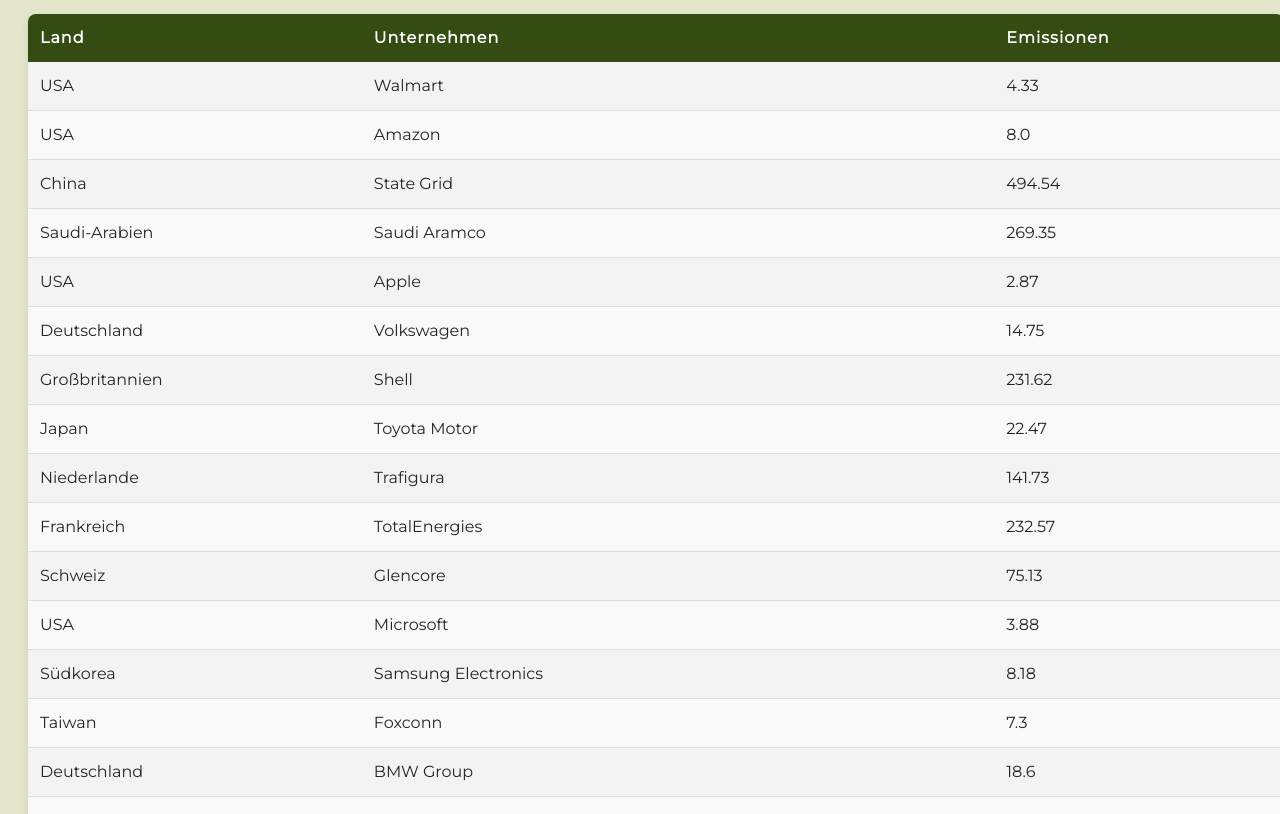
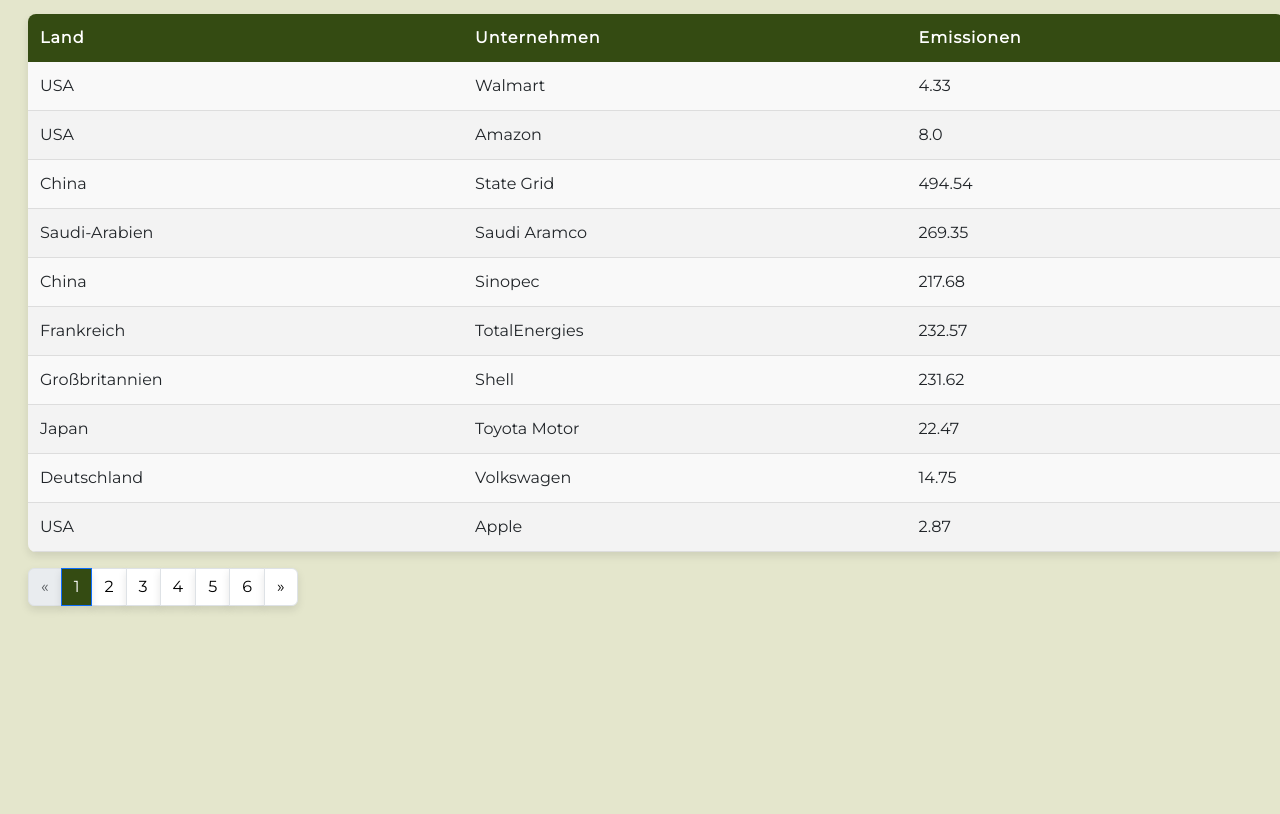
Before and after one commit to HilbertAnka/CO-Tracker-Website-, a plain HTML site: page index.html in a window 1280 px wide. Shown: the part 1056-1870 px from the top of the page. After the commit the page ends 1678 px from the top, so only its background shows below. Drawn offline with nearby package versions, Linux system fonts and the light colour scheme.

Commit message:
Dynamische Tabelle mit JSON-Daten und Pagination erstellt (10 Einträge pro Seite, Navigation mit Prev/Next oder Seitenzahlen)

```diff
--- a/Tabelle.json
+++ b/Tabelle.json
@@ -1,62 +1,62 @@
 [
-  {"land": "USA", "unternehmen": "Walmart", "emissionen": "4.33"},
-  {"land": "USA", "unternehmen": "Amazon", "emissionen": "8.0"},
-  {"land": "China", "unternehmen": "State Grid", "emissionen": "494.54"},
-  {"land": "Saudi-Arabien", "unternehmen": "Saudi Aramco", "emissionen": "269.35"},
-  {"land": "USA", "unternehmen": "Apple", "emissionen": "2.87"},
-  {"land": "Deutschland", "unternehmen": "Volkswagen", "emissionen": "14.75"},
-  {"land": "Großbritannien", "unternehmen": "Shell", "emissionen": "231.62"},
-  {"land": "Japan", "unternehmen": "Toyota Motor", "emissionen": "22.47"},
-  {"land": "Niederlande", "unternehmen": "Trafigura", "emissionen": "141.73"},
-  {"land": "Frankreich", "unternehmen": "TotalEnergies", "emissionen": "232.57"},
-  {"land": "Schweiz", "unternehmen": "Glencore", "emissionen": "75.13"},
-  {"land": "USA", "unternehmen": "Microsoft", "emissionen": "3.88"},
-  {"land": "Südkorea", "unternehmen": "Samsung Electronics", "emissionen": "8.18"},
-  {"land": "Taiwan", "unternehmen": "Foxconn", "emissionen": "7.3"},
-  {"land": "Deutschland", "unternehmen": "BMW Group", "emissionen": "18.6"},
-  {"land": "Südkorea", "unternehmen": "Hyundai Motor", "emissionen": "20.84"},
-  {"land": "Deutschland", "unternehmen": "Uniper", "emissionen": "88.31"},
-  {"land": "Schweiz", "unternehmen": "Nestlé", "emissionen": "6.87"},
-  {"land": "Frankreich", "unternehmen": "Hermès", "emissionen": "3.35"},
-  {"land": "USA", "unternehmen": "IBM", "emissionen": "2.76"},
-  {"land": "Norwegen", "unternehmen": "Equinor", "emissionen": "101.43"},
-  {"land": "USA", "unternehmen": "Coca-Cola", "emissionen": "9.53"},
-  {"land": "Südafrika", "unternehmen": "Sasol", "emissionen": "224.15"},
-  {"land": "Russland", "unternehmen": "Gazprom", "emissionen": "269.59"},
-  {"land": "Thailand", "unternehmen": "PTT PCL", "emissionen": "147.25"},
-  {"land": "Indien", "unternehmen": "Oil and Natural Gas Corporation", "emissionen": "251.8"},
-  {"land": "Malaysia", "unternehmen": "Petronas", "emissionen": "226.3"},
-  {"land": "Indonesien", "unternehmen": "Pertamina", "emissionen": "203.42"},
-  {"land": "Brasilien", "unternehmen": "Petrobas", "emissionen": "199.84"},
-  {"land": "Brasilien", "unternehmen": "Vale", "emissionen": "82.16"},
-  {"land": "Kolumbien", "unternehmen": "Ecopetrol", "emissionen": "133.12"},
-  {"land": "Chile", "unternehmen": "LATAM Airlines", "emissionen": "7.22"},
-  {"land": "Australien", "unternehmen": "BHP Group", "emissionen": "67.41"},
-  {"land": "Australien", "unternehmen": "Woolworth", "emissionen": "5.24"},
-  {"land": "Australien", "unternehmen": "Telstra", "emissionen": "1.11"},
-  {"land": "Deutschland", "unternehmen": "Bosch", "emissionen": "4.5"},
-  {"land": "Frankreich", "unternehmen": "Michelin", "emissionen": "2.94"},
-  {"land": "China", "unternehmen": "CATL", "emissionen": "9.1"},
-  {"land": "Deutschland", "unternehmen": "BASF", "emissionen": "10.31"},
-  {"land": "China", "unternehmen": "Sinopec", "emissionen": "217.68"},
-  {"land": "Großbritannien", "unternehmen": "EasyJet", "emissionen": "10.99"},
-  {"land": "China", "unternehmen": "China Baowu Steel Group", "emissionen": "184.22"},
-  {"land": "Indien", "unternehmen": "Tata Steel", "emissionen": "138.16"},
-  {"land": "Deutschland", "unternehmen": "Thyssenkrupp", "emissionen": "123.67"},
-  {"land": "Japan", "unternehmen": "Honda", "emissionen": "23.84"},
-  {"land": "Saudi-Arabien", "unternehmen": "Saudi Telcom", "emissionen": "1.36"},
-  {"land": "Südafrika", "unternehmen": "Eskom", "emissionen": "132.24"},
-  {"land": "Taiwan", "unternehmen": "Taiwan Semiconductor", "emissionen": "6.95"},
-  {"land": "Taiwan", "unternehmen": "Formosa Petrochemical", "emissionen": "243.52"},
-  {"land": "Niederlande", "unternehmen": "ASML Holding", "emissionen": "3.7"},
-  {"land": "Irland", "unternehmen": "Medtronic", "emissionen": "1.03"},
-  {"land": "Irland", "unternehmen": "Shire", "emissionen": "0.92"},
-  {"land": "Norwegen", "unternehmen": "Telenor", "emissionen": "1.15"},
-  {"land": "Norwegen", "unternehmen": "Norsk Hydro", "emissionen": "57.68"},
-  {"land": "Norwegen", "unternehmen": "Yara International", "emissionen": "10.91"},
-  {"land": "Finnland", "unternehmen": "Nokia", "emissionen": "0.91"},
-  {"land": "Finnland", "unternehmen": "Sampo", "emissionen": "3.63"},
-  {"land": "Lichtenstein", "unternehmen": "Hilti", "emissionen": "1.44"},
-  {"land": "Ägypten", "unternehmen": "Orascom Telecom", "emissionen": "0.69"},
-  {"land": "Ägypten", "unternehmen": "Telecom Egypt", "emissionen": "1.04"}
+  {"land":"USA", "unternehmen":"Walmart", "emissionen":"4.33"},
+  {"land":"USA", "unternehmen":"Amazon", "emissionen":"8.0"},
+  {"land":"China", "unternehmen":"State Grid", "emissionen":"494.54"},
+  {"land":"Saudi-Arabien", "unternehmen":"Saudi Aramco", "emissionen":"269.35"},
+  {"land":"China", "unternehmen":"Sinopec", "emissionen":"217.68"},
+  {"land":"Frankreich", "unternehmen":"TotalEnergies", "emissionen":"232.57"},
+  {"land":"Großbritannien", "unternehmen":"Shell", "emissionen":"231.62"},
+  {"land":"Japan", "unternehmen":"Toyota Motor", "emissionen":"22.47"},
+  {"land":"Deutschland", "unternehmen":"Volkswagen", "emissionen":"14.75"},
+  {"land":"USA", "unternehmen":"Apple", "emissionen":"2.87"},
+  {"land":"USA", "unternehmen":"Microsoft", "emissionen":"3.88"},
+  {"land":"USA", "unternehmen":"Coca-Cola", "emissionen":"9.53"},
+  {"land":"Südkorea", "unternehmen":"Samsung Electronics", "emissionen":"8.18"},
+  {"land":"China", "unternehmen":"China Baowu Steel Group", "emissionen":"184.22"},
+  {"land":"Indien", "unternehmen":"Oil and Natural Gas Corporation", "emissionen":"251.8"},
+  {"land":"Russland", "unternehmen":"Gazprom", "emissionen":"269.59"},
+  {"land":"Brasilien", "unternehmen":"Petrobas", "emissionen":"199.84"},
+  {"land":"Indonesien", "unternehmen":"Pertamina", "emissionen":"203.42"},
+  {"land":"Malaysia", "unternehmen":"Petronas", "emissionen":"226.3"},
+  {"land":"Thailand", "unternehmen":"PTT PCL", "emissionen":"147.25"},
+  {"land":"Niederlande", "unternehmen":"Trafigura", "emissionen":"141.73"},
+  {"land":"Norwegen", "unternehmen":"Equinor", "emissionen":"101.43"},
+  {"land":"Deutschland", "unternehmen":"Uniper", "emissionen":"88.31"},
+  {"land":"Brasilien", "unternehmen":"Vale", "emissionen":"82.16"},
+  {"land":"Schweiz", "unternehmen":"Glencore", "emissionen":"75.13"},
+  {"land":"Australien", "unternehmen":"BHP Group", "emissionen":"67.41"},
+  {"land":"Norwegen", "unternehmen":"Norsk Hydro", "emissionen":"57.68"},
+  {"land":"Deutschland", "unternehmen":"Thyssenkrupp", "emissionen":"123.67"},
+  {"land":"Kolumbien", "unternehmen":"Ecopetrol", "emissionen":"133.12"},
+  {"land":"Südafrika", "unternehmen":"Sasol", "emissionen":"224.15"},
+  {"land":"Taiwan", "unternehmen":"Formosa Petrochemical", "emissionen":"243.52"},
+  {"land":"Südafrika", "unternehmen":"Eskom", "emissionen":"132.24"},
+  {"land":"Indien", "unternehmen":"Tata Steel", "emissionen":"138.16"},
+  {"land":"Deutschland", "unternehmen":"BASF", "emissionen":"10.31"},
+  {"land":"Großbritannien", "unternehmen":"EasyJet", "emissionen":"10.99"},
+  {"land":"Deutschland", "unternehmen":"BMW Group", "emissionen":"18.6"},
+  {"land":"Südkorea", "unternehmen":"Hyundai Motor", "emissionen":"20.84"},
+  {"land":"Japan", "unternehmen":"Honda", "emissionen":"23.84"},
+  {"land":"China", "unternehmen":"CATL", "emissionen":"9.1"},
+  {"land":"Taiwan", "unternehmen":"Foxconn", "emissionen":"7.3"},
+  {"land":"Schweiz", "unternehmen":"Nestlé", "emissionen":"6.87"},
+  {"land":"Australien", "unternehmen":"Woolworth", "emissionen":"5.24"},
+  {"land":"Deutschland", "unternehmen":"Bosch", "emissionen":"4.5"},
+  {"land":"USA", "unternehmen":"IBM", "emissionen":"2.76"},
+  {"land":"Frankreich", "unternehmen":"Michelin", "emissionen":"2.94"},
+  {"land":"Frankreich", "unternehmen":"Hermès", "emissionen":"3.35"},
+  {"land":"Niederlande", "unternehmen":"ASML Holding", "emissionen":"3.7"},
+  {"land":"Finnland", "unternehmen":"Sampo", "emissionen":"3.63"},
+  {"land":"Taiwan", "unternehmen":"Taiwan Semiconductor", "emissionen":"6.95"},
+  {"land":"Chile", "unternehmen":"LATAM Airlines", "emissionen":"7.22"},
+  {"land":"Australien", "unternehmen":"Telstra", "emissionen":"1.11"},
+  {"land":"Norwegen", "unternehmen":"Telenor", "emissionen":"1.15"},
+  {"land":"Saudi-Arabien", "unternehmen":"Saudi Telcom", "emissionen":"1.36"},
+  {"land":"Lichtenstein", "unternehmen":"Hilti", "emissionen":"1.44"},
+  {"land":"Irland", "unternehmen":"Telecom Egypt", "emissionen":"1.04"},
+  {"land":"Irland", "unternehmen":"Medtronic", "emissionen":"1.03"},
+  {"land":"Finnland", "unternehmen":"Nokia", "emissionen":"0.91"},
+  {"land":"Irland", "unternehmen":"Shire", "emissionen":"0.92"},
+  {"land":"Ägypten", "unternehmen":"Orascom Telecom", "emissionen":"0.69"},
+  {"land":"Saudi-Arabien", "unternehmen":"Saudi Electricity", "emissionen":"20.3"}
 ]
--- a/Untitled.js
+++ /dev/null
@@ -1,46 +0,0 @@
-// Tabelle erstellen
-function generateTable(data) {
-  if (!data || data.length === 0) return "No data available.";
-  // Create the table element
-  const table = document.createElement("table");
-
-  // Kopfzeile erstellen
-  const headerRow = document.createElement("tr");
-  const keys = Object.keys(data[0]); // Schlüssel aus dem ersten Datenobjekt
-  keys.forEach((key) => {
-    const th = document.createElement("th");
-    th.textContent = key.charAt(0).toUpperCase() + key.slice(1); // Wort beginnt mit Großbuchstaben
-    headerRow.appendChild(th);
-  });
-  table.appendChild(headerRow);
-
-  // für jedes Objekt eine neue Tabellenzeile
-  data.forEach((item) => {
-    const row = document.createElement("tr");
-    keys.forEach((key) => {
-      const td = document.createElement("td");
-      td.textContent = item[key] || ""; // Falls leeres Feld -> leerer String
-      row.appendChild(td);
-    });
-    table.appendChild(row);
-  });
-  return table;
-}
-
-// JSON-Datei wird geladen
-fetch("./tabelle.json")
-  .then((response) => {
-    if (!response.ok) {
-      throw new Error("Fehler beim Laden der JSON-Datei.");
-    }
-    return response.json();
-  })
-  .then((jsonData) => {
-    const container = document.getElementById("table-container");
-    const table = generateTable(jsonData); // Tabelle wird aus jsonData erstellt
-    if (table) container.appendChild(table);
-  })
-
-  .catch((error) => {
-    console.error("Fehler:", error);
-  });
--- a/index.html
+++ b/index.html
@@ -1,6 +1,5 @@
 <!DOCTYPE html>
 <html lang="de">
-  <script src="https://ajax.googleapis.com/ajax/libs/jquery/3.7.1/jquery.min.js"></script>
   <head>
     <meta charset="utf-8" />
     <meta name="viewport" content="width=device-width, initial-scale=1" />
@@ -41,7 +40,7 @@
         <div class="collapse navbar-collapse" id="navbarNav">
           <ul class="navbar-nav ms-auto me-5">
             <li class="nav-item active">
-              <a href="#" class="nav-link"> Startseite </a>
+              <a href="#" class="nav-link" aria-current="page"> Startseite </a>
             </li>
 
             <li class="nav-item">
@@ -79,7 +78,7 @@
     <!-- Hero-Image mit H1 und H2 -->
     <div class="container">
       <figure class="eyecatcher">
-    <img src="Bilder/Regenwald.png" alt="Regenwald" />
+        <img src="Bilder/Regenwald.png" alt="Luftaufnahme eines Regenwalds" />
         <figcaption>
           <h1>Transparenz für eine grünere Zukunft!</h1>
           <h2>
@@ -93,7 +92,21 @@
     <!-- CO₂-Tabelle -->
 
     <div class="container">
-      <div id="table-container"></div>
+      <table>
+        <thead>
+          <tr>
+            <th>Land</th>
+            <th>Unternehmen</th>
+            <th>Emissionen</th>
+          </tr>
+        </thead>
+        <tbody id="data-body"></tbody>
+      </table>
+
+      <nav aria-label="Table-navigation">
+        <ul class="pagination">
+        </ul>
+      </nav>
     </div>
 
     <script
@@ -101,6 +114,7 @@
       integrity="sha384-ndDqU0Gzau9qJ1lfW4pNLlhNTkCfHzAVBReH9diLvGRem5+R9g2FzA8ZGN954O5Q"
       crossorigin="anonymous"
     ></script>
+
+    <script src="script.js"></script>
   </body>
-  <script src="Untitled.js"></script>
 </html>
--- /dev/null
+++ b/script.js
@@ -0,0 +1,120 @@
+//Tabelle + Pagination-Buttons
+
+const pageSize = 10;
+let curPage = 1;
+let data = [];
+let totalPages;
+
+const dataBody = document.getElementById("data-body");
+
+// JSON-Daten laden und initialisieren
+fetch("./tabelle.json")
+  .then((response) => {
+    if (!response.ok) {
+      throw new Error("Fehler beim Laden der JSON-Datei.");
+    }
+    return response.json();
+  })
+  .then((jsonData) => {
+    data = jsonData;
+    totalPages = Math.ceil(data.length / pageSize);
+    renderTable();
+    renderPagination();
+  })
+
+  .catch((error) => {
+    console.error("Fehler:", error);
+  });
+
+// Tabellen-Rendering
+function createRow(row) {
+  return `
+    <tr>
+      <td>${row.land}</td>
+      <td>${row.unternehmen}</td>
+      <td>${row.emissionen}</td>
+    </tr>
+  `;
+}
+
+function renderTable() {
+  const start = (curPage - 1) * pageSize;
+  const end = start + pageSize;
+  const paginatedData = data.slice(start, end);
+
+  dataBody.innerHTML = paginatedData.map(createRow).join('');
+}
+
+
+// Pagination (Buttons + Seitenzahlen dynamisch erstellen)
+
+function renderPagination() {
+  const pagination = document.querySelector(".pagination");
+  pagination.innerHTML = ""; // Alles löschen
+
+  // === Previous Button ===
+  const prevLi = document.createElement("li");
+  prevLi.classList.add("page-item");
+  if (curPage === 1) prevLi.classList.add("disabled");
+
+  const prevA = document.createElement("a");
+  prevA.classList.add("page-link");
+  prevA.href = "#";
+  prevA.setAttribute("aria-label", "Previous");
+  prevA.innerHTML = `<span aria-hidden="true">&laquo;</span>`;
+  prevA.addEventListener("click", (e) => {
+    e.preventDefault();
+    if (curPage > 1) {
+      curPage--;
+      renderTable();
+      renderPagination();
+    }
+  });
+
+  prevLi.appendChild(prevA);
+  pagination.appendChild(prevLi);
+
+  // === Seitenzahlen ===
+  for (let i = 1; i <= totalPages; i++) {
+    const li = document.createElement("li");
+    li.classList.add("page-item");
+    if (i === curPage) li.classList.add("active");
+
+    const a = document.createElement("a");
+    a.classList.add("page-link");
+    a.href = "#";
+    a.textContent = i;
+
+    a.addEventListener("click", (e) => {
+      e.preventDefault();
+      curPage = i;
+      renderTable();
+      renderPagination();
+    });
+
+    li.appendChild(a);
+    pagination.appendChild(li);
+  }
+
+  // === Next Button ===
+  const nextLi = document.createElement("li");
+  nextLi.classList.add("page-item");
+  if (curPage === totalPages) nextLi.classList.add("disabled");
+
+  const nextA = document.createElement("a");
+  nextA.classList.add("page-link");
+  nextA.href = "#";
+  nextA.setAttribute("aria-label", "Next");
+  nextA.innerHTML = `<span aria-hidden="true">&raquo;</span>`;
+  nextA.addEventListener("click", (e) => {
+    e.preventDefault();
+    if (curPage < totalPages) {
+      curPage++;
+      renderTable();
+      renderPagination();
+    }
+  });
+
+  nextLi.appendChild(nextA);
+  pagination.appendChild(nextLi);
+}
--- a/style.css
+++ b/style.css
@@ -49,6 +49,7 @@
   max-width: 100%;
   margin-left: 1rem;
   margin-right: 1rem;
+
 }
 
 table {
@@ -78,3 +79,23 @@
 tr:nth-child(even) td {
   background-color: #f3f3f3;
 }
+
+
+/* Previous-Next-Button */
+.pagination {
+margin-top: 1rem;
+}
+.page-link {
+  color: #000; /* Schriftfarbe */
+  transition: background-color 0.3s, color 0.3s;
+  box-shadow: 0 4px 8px rgba(0, 0, 0, 0.1);
+}
+
+.page-link:hover {
+  background-color: #eee;
+  color: #6d7424; /* Farbe beim Hover */
+}
+.page-item.active .page-link {
+  background-color: #344B12;
+  color: #fff;
+}
```
Lines whose indentation alone changed are shown as unchanged.
